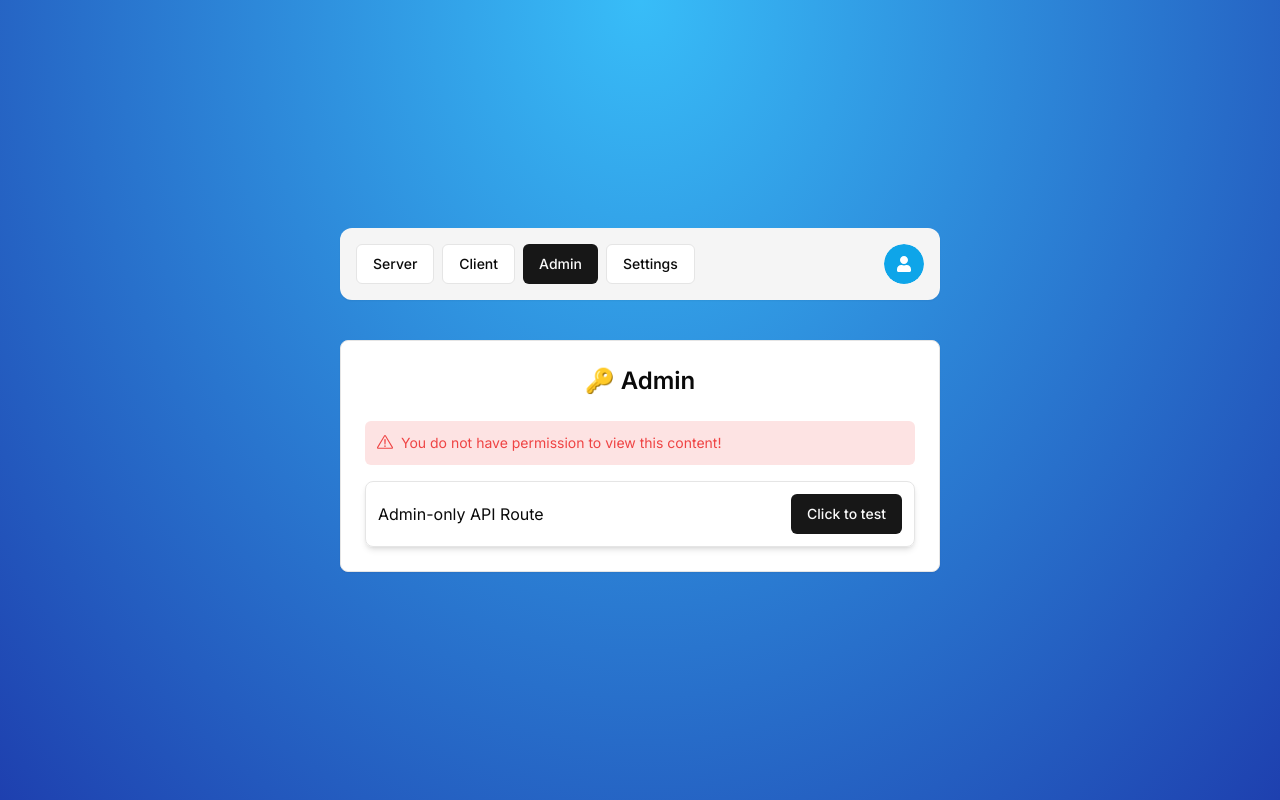
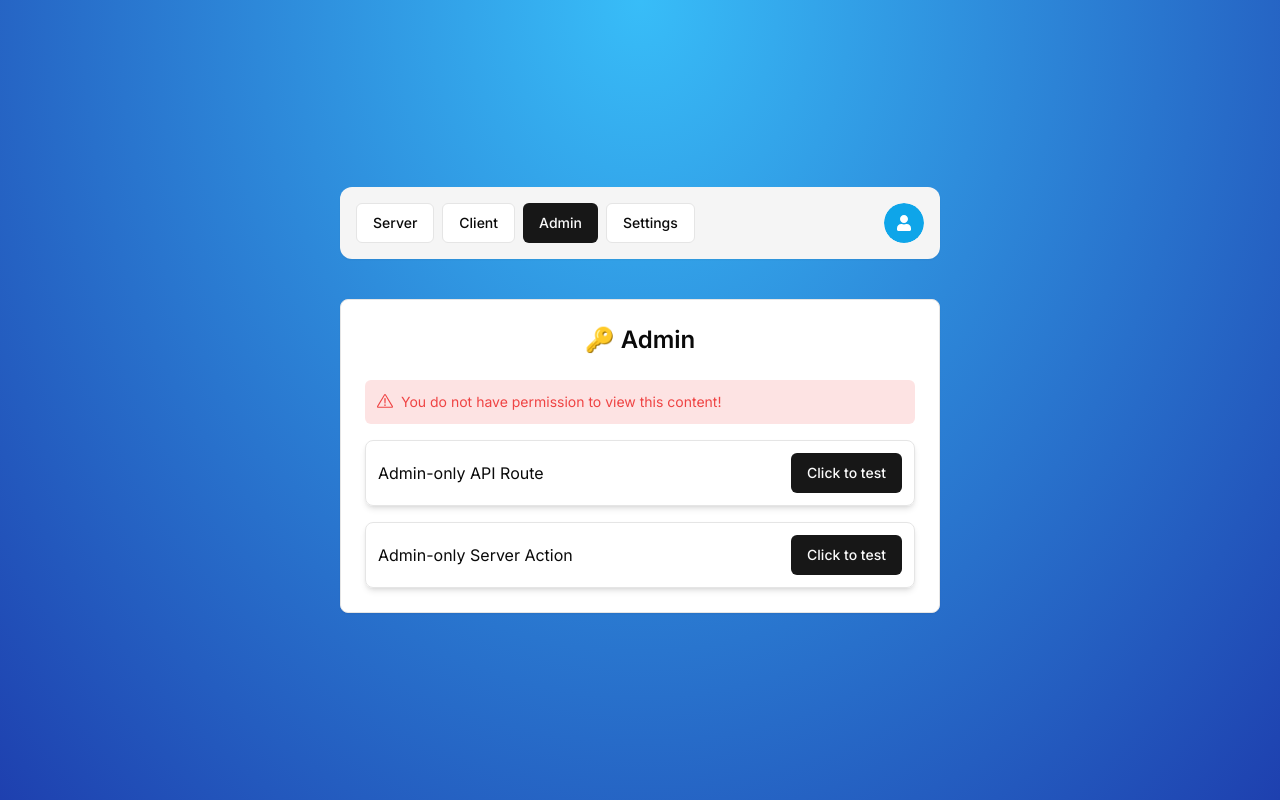
Before and after one commit to ercsanchez/next14-next-auth5, a Next.js app: page /admin in a window 1280 px wide. Built offline with nearby package versions, Linux system fonts and the light colour scheme; no server answers.

Commit message:
feat: 20) 06:44:22 - protect server action from non-admin users; add sample server action

```diff
--- /dev/null
+++ b/src/actions/admin.ts
@@ -0,0 +1,14 @@
+"use server";
+
+import { UserRole } from "@prisma/client";
+import { currentRole } from "~/lib/auth";
+
+export const admin = async () => {
+  const role = await currentRole();
+
+  if (role === UserRole.ADMIN) {
+    return { success: "Allowed Server Action!" };
+  }
+
+  return { error: "Forbidden Server Action!" };
+};
--- a/src/app/(protected)/admin/page.tsx
+++ b/src/app/(protected)/admin/page.tsx
@@ -11,6 +11,7 @@
 import { UserRole } from "@prisma/client";
 import { toast } from "sonner";
 
+import { admin } from "~/actions/admin";
 import { RoleGate } from "~/components/auth/role-gate";
 import { FormSuccess } from "~/components/form-success";
 import { Button } from "~/components/ui/button";
@@ -24,6 +25,17 @@ export default function AdminPage() {
         toast.success("Allowed API Route!");
       } else {
         toast.error("Forbidden API Route!");
+      }
+    });
+  };
+
+  const onServerActionClick = () => {
+    admin().then((data) => {
+      if (data.error) {
+        toast.error(data.error);
+      }
+      if (data.success) {
+        toast.success(data.success);
       }
     });
   };
@@ -42,6 +54,11 @@ export default function AdminPage() {
           <p>Admin-only API Route</p>
           <Button onClick={onApiRouteClick}>Click to test</Button>
         </div>
+
+        <div className="flex flex-row items-center justify-between rounded-lg border p-3 shadow-md">
+          <p>Admin-only Server Action</p>
+          <Button onClick={onServerActionClick}>Click to test</Button>
+        </div>
       </CardContent>
     </Card>
   );
```
